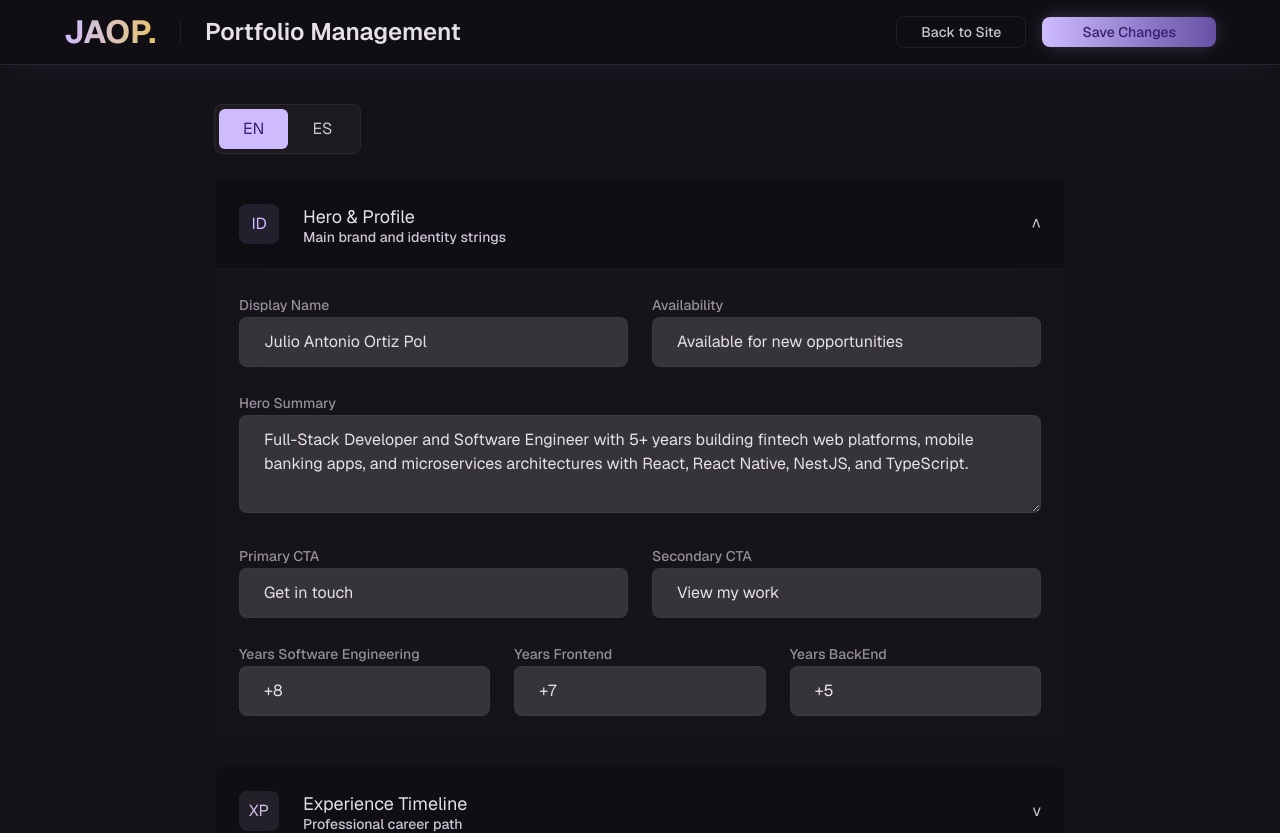
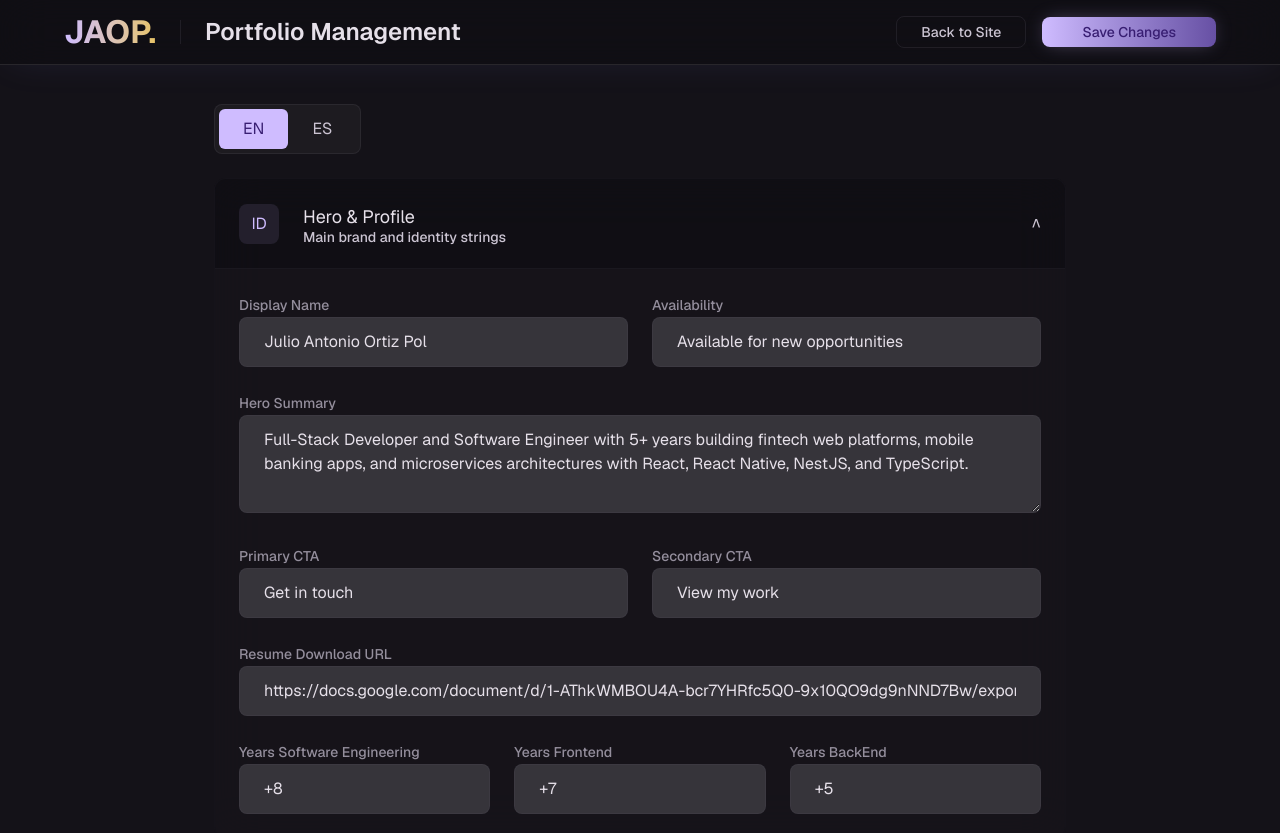
Before and after one commit to juliaoortizpol/devop, a Next.js app: page /admin in a window 1280 px wide. Shown: the top 833 px of the page. Built offline with nearby package versions, Linux system fonts and the light colour scheme.

Commit message:
feat: Add resume download URL to navigation actions and update HeroEditor for resume link handling

```diff
--- a/components/admin/editors/HeroEditor.tsx
+++ b/components/admin/editors/HeroEditor.tsx
@@ -82,6 +82,19 @@ export function HeroEditor({ content, onChange }: HeroEditorProps) {
           value={content.home.hero.secondaryCta}
         />
       </div>
+      <Field
+        label="Resume Download URL"
+        onChange={(value) =>
+          onChange((current) => ({
+            ...current,
+            nav: {
+              ...current.nav,
+              actions: { ...current.nav.actions, resumeHref: value },
+            },
+          }))
+        }
+        value={content.nav.actions.resumeHref}
+      />
       <div className="grid grid-cols-1 gap-md md:grid-cols-3">
         {content.home.hero.stats.map((stat, index) => (
           <Field
--- a/components/layout/Navbar/NavActions.tsx
+++ b/components/layout/Navbar/NavActions.tsx
@@ -28,7 +28,8 @@ export function NavActions({
       </div>
       <a
         className="px-md py-xs bg-primary text-on-primary rounded-lg font-label-sm hover:scale-105 transition-all duration-200 shadow-lg shadow-primary/20"
-        href="#resume"
+        download
+        href={actions.resumeHref}
       >
         {actions.resume}
       </a>
--- a/data/content.json
+++ b/data/content.json
@@ -14,6 +14,7 @@
       },
       "actions": {
         "resume": "Resume",
+        "resumeHref": "https://docs.google.com/document/d/1-AThkWMBOU4A-bcr7YHRfc5Q0-9x10QO9dg9nNND7Bw/export?format=pdf",
         "sourceCode": "Source Code"
       }
     },
@@ -287,6 +288,7 @@
       },
       "actions": {
         "resume": "Currículum",
+        "resumeHref": "https://docs.google.com/document/d/1T34afvPqcbFSIIBfYEDmfQ3rQzV2n0c37kdiUK_Cc5o/export?format=pdf",
         "sourceCode": "Código fuente"
       }
     },
--- a/lib/content.ts
+++ b/lib/content.ts
@@ -27,6 +27,7 @@ export interface LocaleContent {
     };
     actions: {
       resume: string;
+      resumeHref: string;
       sourceCode: string;
     };
   };
@@ -174,6 +175,11 @@ function assertPortfolioContent(value: unknown): asserts value is PortfolioConte
       locale
     );
     assertString(
+      getAt(localeContent, ["nav", "actions", "resumeHref"]),
+      "nav.actions.resumeHref",
+      locale
+    );
+    assertString(
       getAt(localeContent, ["nav", "actions", "sourceCode"]),
       "nav.actions.sourceCode",
       locale
```
